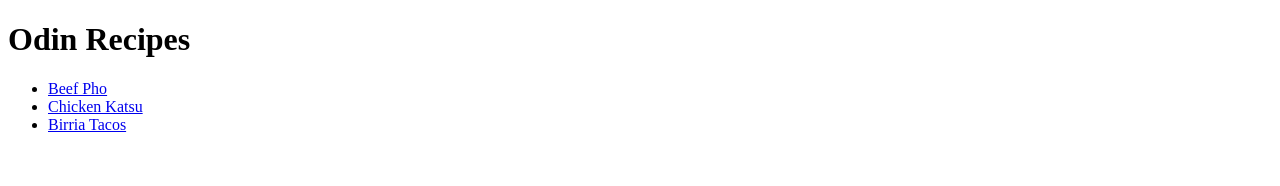
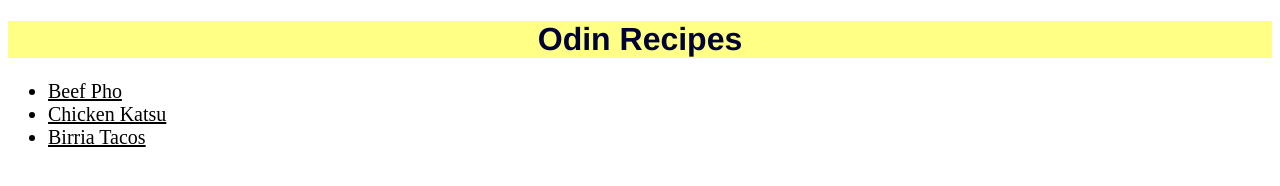
Before and after one commit to SunRani/odin_recipes, a plain HTML site: page index.html in a window 1280 px wide. Drawn offline with Linux system fonts and the light colour scheme.

Commit message:
Updated style for main page and links

```diff
--- a/index.html
+++ b/index.html
@@ -4,16 +4,14 @@
     <meta charset="UTF-8">
     <meta name="viewport" content="width=device-width, initial-scale=1.0">
     <title>Recipes</title>
+    <link rel="stylesheet" href="style.css"/>
 </head>
 <body>
-    <h1>Odin Recipes</h1>
+    <h1 class="title">Odin Recipes</h1>
     <ul>
-        <li><a href="./recipes/pho.html">Beef Pho</a></li>
-        <li><a href="./recipes/chicken-katsu.html">Chicken Katsu</a></li>
-        <li><a href="./recipes/birria-tacos.html">Birria Tacos</a></li>
+        <li class="links pho"><a href="./recipes/pho.html">Beef Pho</a></li>
+        <li class="links katsu"><a href="./recipes/chicken-katsu.html">Chicken Katsu</a></li>
+        <li class="links birria"><a href="./recipes/birria-tacos.html">Birria Tacos</a></li>
     </ul>
-
-
-
 </body>
 </html>
--- /dev/null
+++ b/style.css
@@ -0,0 +1,30 @@
+.title {
+    font-family: 'Franklin Gothic Medium', 'Arial Narrow', Arial, sans-serif;
+    background-color: #ffff85;
+    color: #000234;
+    text-align: center;
+}
+
+.links {
+    font-size: 20px;
+}
+
+a:link {
+    color: black;
+}
+
+a:visited {
+    color: black;
+}
+
+.pho a:hover {
+    color: #5ef737;
+}
+
+.katsu a:hover {
+    color: #dbcaaf;
+}
+
+.birria a:hover {
+    color: #ff2122
+}
```
Also changed, not shown: recipes/birria-tacos.css (added, +11 -0 lines), recipes/birria-tacos.html (+1 -1 lines), recipes/chicken-katsu.css (added, +11 -0 lines), recipes/chicken-katsu.html (+1 -1 lines), recipes/pho.css (added, +11 -0 lines), recipes/pho.html (+3 -2 lines).
